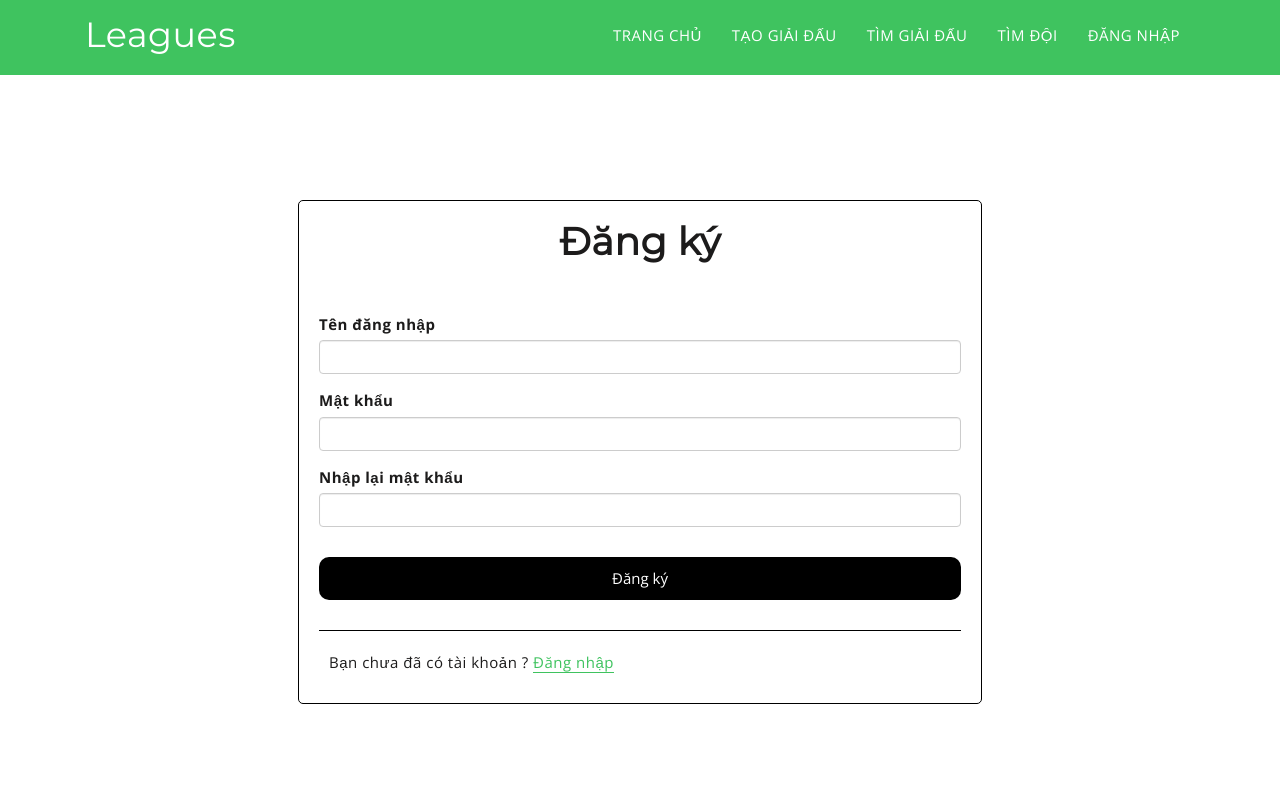
After one commit to hoangduy2910/QLGVDBDQG, a Flask app: template app/templates/register.html in a window 1280 px wide. The commit adds this page. Run offline with Flask 2, Linux system fonts and the light colour scheme; the template is opened without the code that fills it, so the values that code supplies are empty; some libraries are stand-ins or nearby versions.

Commit message:
Update Login and Register

```diff
--- a/app/main.py
+++ b/app/main.py
@@ -23,13 +23,13 @@ def find_team():
 
 
 @app.route("/dang-nhap")
-def sign_in():
-    return render_template("sign-in.html")
+def login():
+    return render_template("login.html")
 
 
 @app.route("/dang-ky")
-def sign_up():
-    return render_template("sign-up.html")
+def register():
+    return render_template("register.html")
 
 
 if __name__ == "__main__":
--- a/app/static/style.css
+++ b/app/static/style.css
@@ -17,6 +17,7 @@ Version: 1.0
 #COUNTER
 #TUTORIAL
 #FOOTER
+#LOGIN AND REGISTER FORM
 #RESPONSIVE STYLE
 */
 
@@ -423,7 +424,7 @@ button:focus {
 
 
 /*--------------------*/
-/* ABOUT US */
+/* CREATE LEAGUE */
 /*--------------------*/
 
 
@@ -571,7 +572,6 @@ button:focus {
 /* TUTORIAL */
 /*--------------------*/
 
-
 #mu-tutorial {
 	display: inline;
 	float: left;
@@ -679,10 +679,77 @@ button:focus {
 	width: 100%;
 }
 
-.mu-footer-area a{
-	font-weight: 600;
+/*--------------------*/
+/* RESPONSIVE STYLE */
+/*--------------------*/
+
+#mu-login {
+	display: inline;
+	float: left;
+	width: 100%;
 }
 
+.mu-login-area {
+	display: inline;
+	float: left;
+	padding: 100px 0;
+	width: 100%;
+	margin-top: 100px;
+}
+
+.mu-login-form {
+    border: 1px solid black;
+    padding: 20px;
+    border-radius: 5px;
+    width: 60%;
+    margin: 0 auto;
+}
+
+.mu-login-form-header {
+    margin-bottom: 50px;
+}
+
+.mu-login-form-header h1 {
+    text-align: center;
+}
+
+.mu-login-form-body {
+    margin-bottom: 20px;
+}
+
+.mu-login-form-body input:focus {
+    outline: #3fc35f;
+}
+
+.mu-login-form-body-button {
+    margin-top: 30px;
+}
+
+.mu-login-form-body-button > button {
+    width: 100%;
+    text-align: center;
+    border-radius: 10px;
+    background-color: black;
+    color: white;
+    padding: 10px;
+    transition: .5s;
+}
+
+.mu-login-form-body-button > button:hover {
+    background-color: #3fc35f;
+}
+
+.mu-login-form-footer {
+    margin-top: 30px;
+    padding: 10px;
+    padding-top: 20px;
+    border-top: 1px solid black;
+}
+
+.mu-login-form-footer a {
+    color: #3fc35f;
+    border-bottom: 1px solid #3fc35f;
+}
 
 /*--------------------*/
 /* RESPONSIVE STYLE */
--- a/app/templates/base/base.html
+++ b/app/templates/base/base.html
@@ -24,7 +24,6 @@
     <link href="{{ url_for('static', filename='style.css') }}" rel="stylesheet">
 
     <!-- Fonts -->
-
     <!-- Open Sans for body font -->
 	<link href="https://fonts.googleapis.com/css?family=Open+Sans:300,400,400i,600,700,800" rel="stylesheet">
     <!-- Montserrat for Title -->
@@ -66,8 +65,7 @@
 						<li><a href="{{ url_for('create_league') }}">TẠO GIẢI ĐẤU</a></li>
 						<li><a href="{{ url_for('find_league') }}">TÌM GIẢI ĐẤU</a></li>
 						<li><a href="{{ url_for('find_team') }}">TÌM ĐỘI</a></li>
-						<li><a href="{{ url_for('sign_in') }}">ĐĂNG NHẬP</a></li>
-						<li><a href="{{ url_for('sign_up') }}">ĐĂNG KÝ</a></li>
+						<li><a href="{{ url_for('login') }}">ĐĂNG NHẬP</a></li>
 					</ul>
 				</div><!-- /.navbar-collapse -->
 			  </div><!-- /.container-fluid -->
@@ -120,9 +118,10 @@
 	<!-- End Featured Slider -->
 	{% endblock %}
 
-	{% block main %}
+
 	<!-- Start main content -->
 	<main role="main">
+		{% block main %}
 		<!-- Start Create League -->
 		<section id="mu-create-league">
 			<div class="container">
@@ -178,7 +177,6 @@
 								</div>
 							</div>
 							<!-- End Create League Content -->
-
 						</div>
 					</div>
 				</div>
@@ -228,17 +226,14 @@
 									<!-- Start Single Counter -->
 									<div class="col-md-3 col-sm-6">
 										<div class="mu-single-counter">
-											<i class="icon-trophy"></i>
+											<i class="icon-eye"></i>
 											<div class="counter-value" data-count="11234">0</div>
 											<h5 class="mu-counter-name">Lượt xem</h5>
 										</div>
 									</div>
 									<!-- / Single Counter -->
-
 								</div>
 							</div>
-
-
 						</div>
 					</div>
 				</div>
@@ -353,22 +348,23 @@
 			</div>
 		</section>
 		<!-- End Tutorial -->
+		{% endblock %}
 	</main>
 	<!-- End main content -->
-	{% endblock %}
 
 	{% block footer %}
 	<!-- Start footer -->
 	<footer id="mu-footer" role="contentinfo">
 		<div class="container">
 			<div class="mu-footer-area">
-				<p>&copy; Copyright 2020. All right reserved.</p>
+				<p>&copy;Copyright 2020. All right reserved.</p>
 			</div>
 		</div>
 	</footer>
 	<!-- End footer -->
 	{% endblock %}
 
+	{% block jquery %}
     <!-- jQuery library -->
     <script src="https://ajax.googleapis.com/ajax/libs/jquery/1.11.3/jquery.min.js"></script>
     <!-- Include all compiled plugins (below), or include individual files as needed -->
@@ -380,5 +376,6 @@
     <script type="text/javascript" src="{{ url_for('static', filename='js/counter.js') }}"></script>
     <!-- Custom js -->
 	<script type="text/javascript" src="{{ url_for('static', filename='js/custom.js') }}"></script>
+	{% endblock %}
   </body>
 </html>
--- /dev/null
+++ b/app/templates/register.html
@@ -0,0 +1,57 @@
+{% extends "base/base.html" %}
+
+{% block header %}
+	{{ super() }}
+{% endblock %}
+
+{% block style_header %}
+	class="mu-fixed-nav" style="background-color: #3fc35f;"
+{% endblock %}
+
+{% block slider %}
+{% endblock %}
+
+{% block main %}
+<section id="mu-login">
+	<div class="container">
+		<div class="row">
+			<div class="col-md-12">
+				<div class="mu-login-area">
+					<form class="mu-login-form">
+						<div class="mu-login-form-header">
+							<h1>Đăng ký</h1>
+						</div>
+						<div class="mu-login-form-body">
+							<div class="form-group">
+								<label>Tên đăng nhập</label>
+								<input type="text" class="form-control" />
+							</div>
+							<div class="form-group">
+								<label>Mật khẩu</label>
+								<input type="password" class="form-control" />
+							</div>
+							<div class="form-group">
+								<label>Nhập lại mật khẩu</label>
+								<input type="password" class="form-control" />
+							</div>
+							<div class="mu-login-form-body-button">
+								<button type="submit">Đăng ký</button>
+							</div>
+						</div>
+						<div class="mu-login-form-footer">
+							<span>Bạn chưa đã có tài khoản ?</span>
+							<a href="{{ url_for('login') }}">Đăng nhập</a>
+						</div>
+					</form>
+				</div>
+			</div>
+		</div>
+	</div>
+</section>
+{% endblock %}
+
+{% block footer %}
+{% endblock %}
+
+{% block jquery %}
+{% endblock %}
```
Also changed, not shown: app/templates/create-league.html (+7 -2 lines), app/templates/find-league.html (+7 -2 lines), app/templates/find-team.html (+7 -2 lines), app/templates/login.html (added, +53 -0 lines), app/templates/sign-in.html (deleted, +0 -10 lines), app/templates/sign-up.html (deleted, +0 -10 lines).
